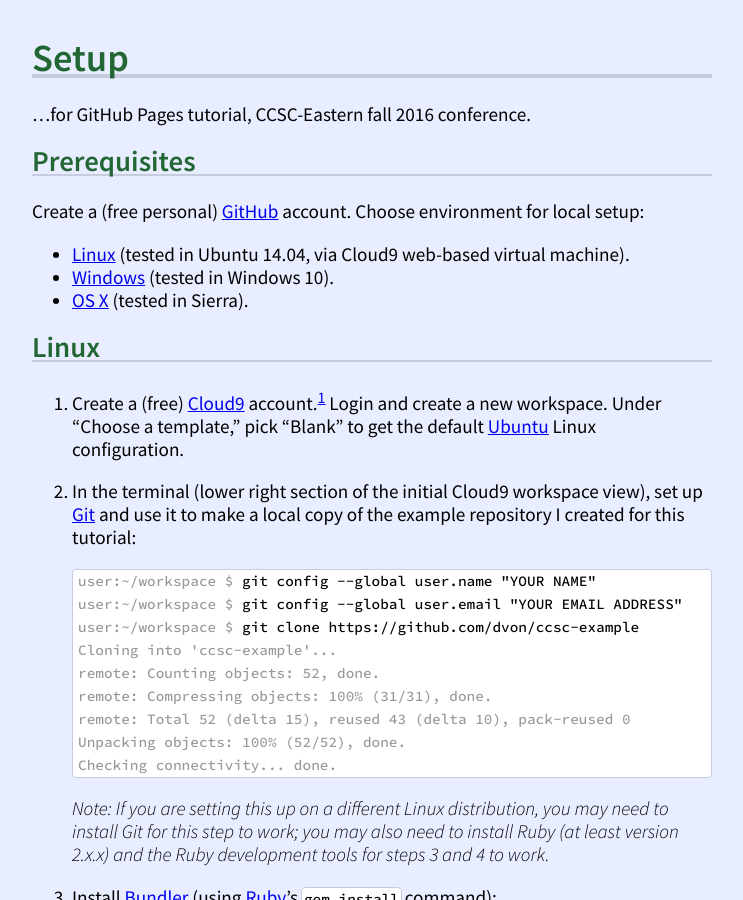
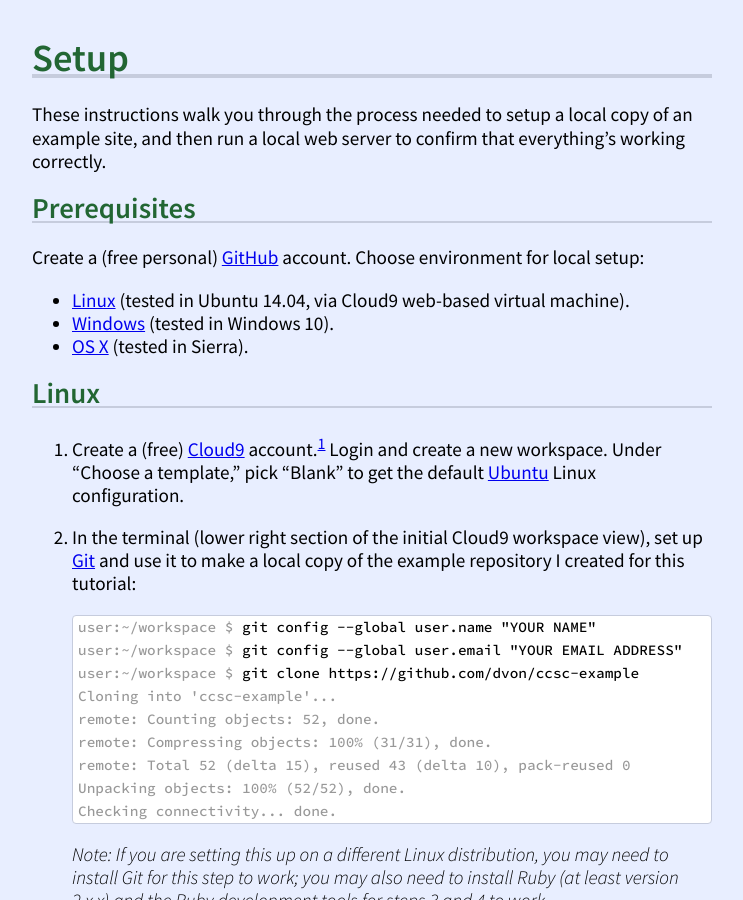
Before and after one commit to TIny-Hacker/ccsc-tutorial, a Jekyll site: the page built from setup.md, in a window 1280 px wide and 900 px high. Shown: the whole window, without its empty margins (268-1011 px from the left). Built offline with Jekyll 4.4.1, drawn with Linux system fonts in a browser that asks for light colours.

Commit message:
Update beginning of setup.md.

```diff
--- a/setup.md
+++ b/setup.md
@@ -8,7 +8,9 @@ summary:
 
 # Setup
 
-...for GitHub Pages tutorial, CCSC-Eastern fall 2016 conference.
+These instructions walk you through the process needed to setup
+a local copy of an example site, and then run a local web server
+to confirm that everything's working correctly.
 
 ## Prerequisites
 
```
